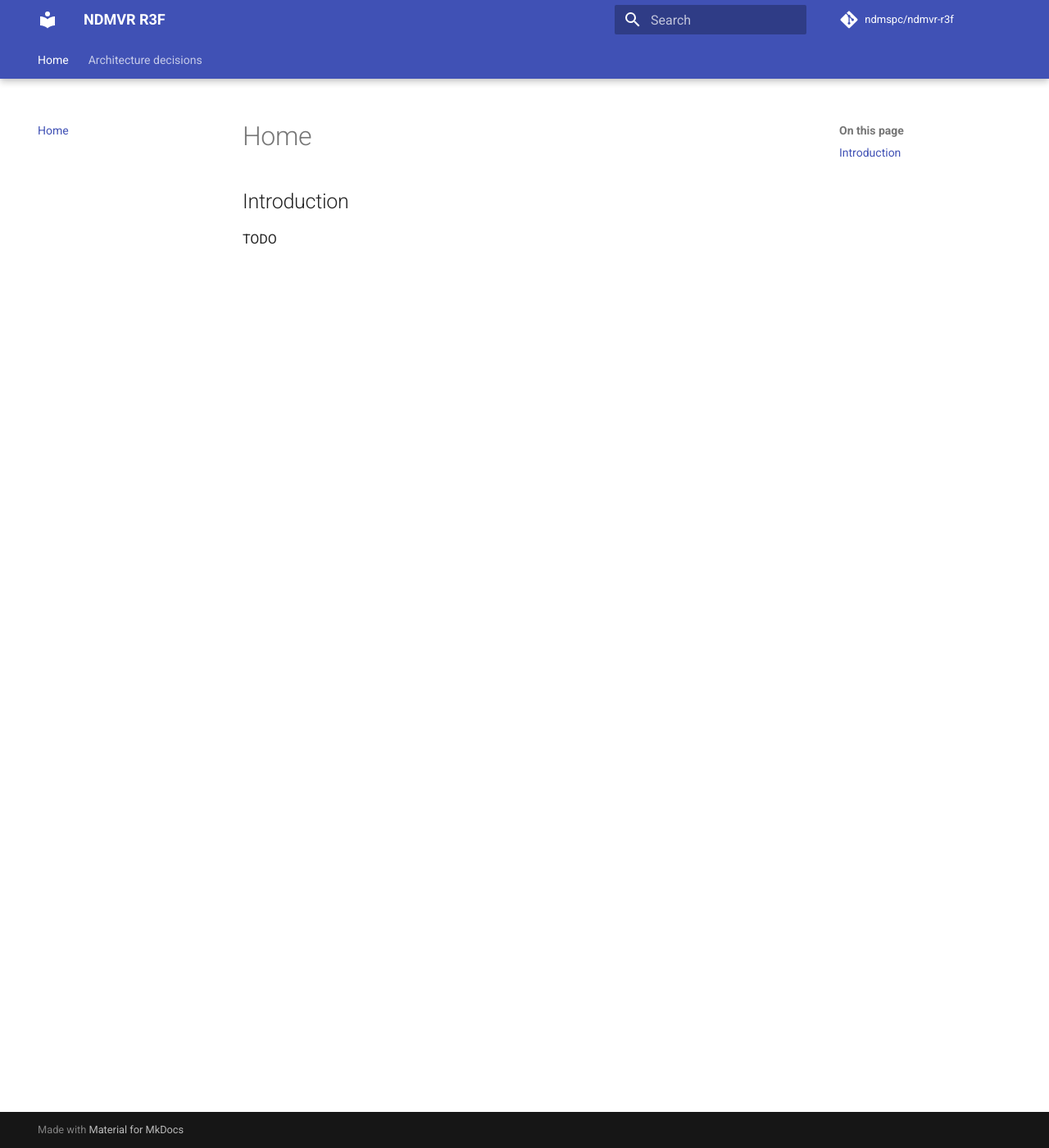
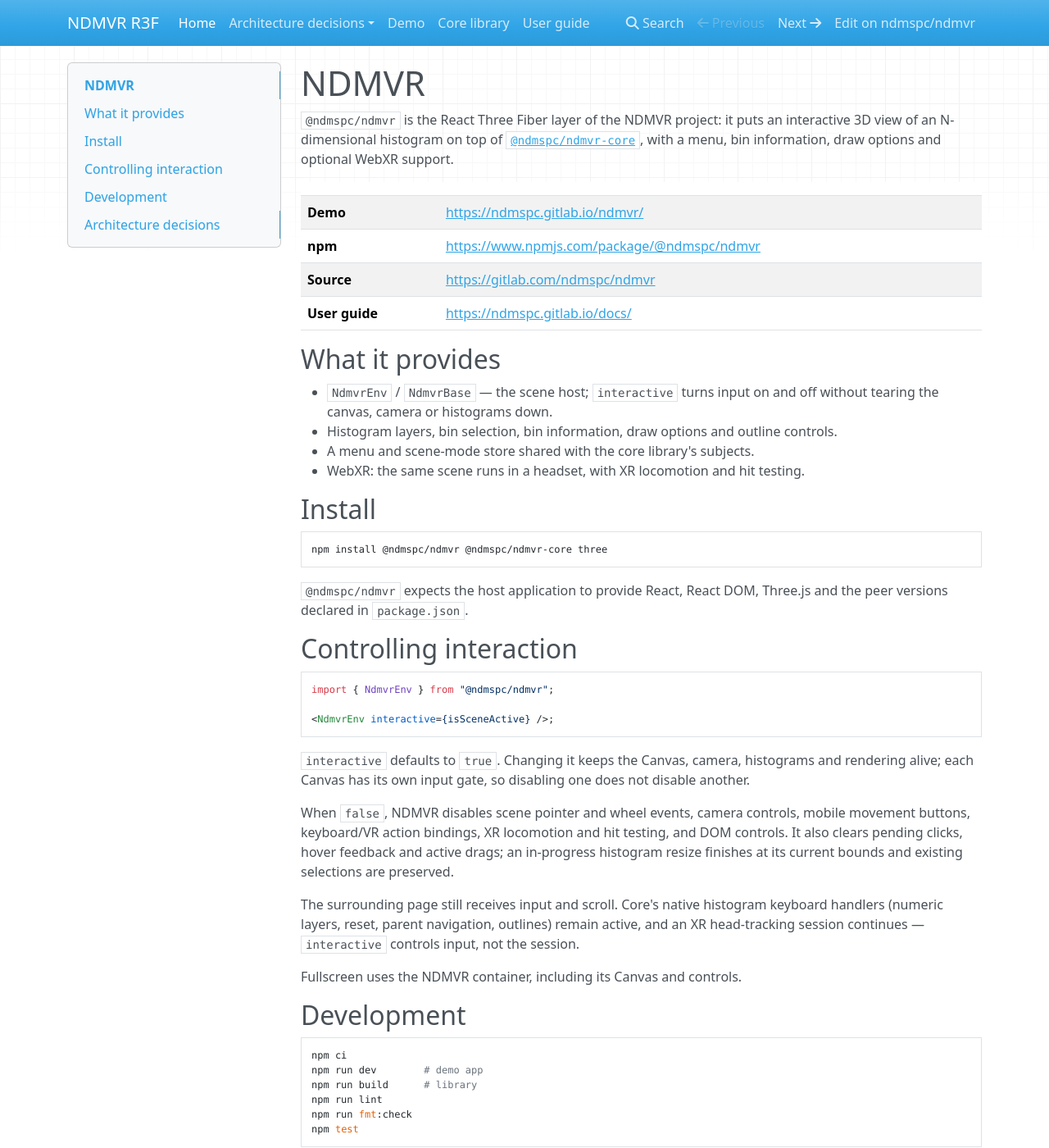
Before and after one commit to ndmspc/ndmvr, an MkDocs documentation site: the page built from docs/index.md, in a window 1280 px wide and 1400 px high. Shown: the whole window at 82% size. Built offline with MkDocs 1.6.1, drawn with Linux system fonts in a browser that asks for light colours; nearby versions of some CDN libraries; comment, search, counter and statistics services are not loaded; some of the changed text lies outside the part shown.

Commit message:
Migrate docs from mkdocs to Zensical

````diff
--- a/.gitlab-ci.yml
+++ b/.gitlab-ci.yml
@@ -68,7 +68,8 @@
   variables:
     GIT_DEPTH: 0
   script:
-    - mkdocs build -d public/docs
+    - zensical build --clean --strict
+    - mkdir -p public && mv site public/docs
     - npm config set legacy-peer-deps=true
     - CI=true npm ci
     - sed -i 's/eval(/(0,eval)(/g' node_modules/jsroot/node_modules/three/examples/jsm/libs/lottie_canvas.module.js
--- a/docs/index.md
+++ b/docs/index.md
@@ -1,6 +1,6 @@
 ---
 title: NDMVR
-summary: Documentation for NDMVR project
+summary: Documentation for the NDMVR project
 authors:
   - Martin Vala
   - Oleh Leshchenko
@@ -8,6 +8,72 @@
 some_url: https://ndmspc.gitlab.io/ndmvr/docs
 ---
 
-## Introduction
+# NDMVR
 
-TODO
+`@ndmspc/ndmvr` is the React Three Fiber layer of the NDMVR project: it puts an interactive 3D view
+of an N-dimensional histogram on top of [`@ndmspc/ndmvr-core`](https://ndmspc.gitlab.io/ndmvr-core/docs/),
+with a menu, bin information, draw options and optional WebXR support.
+
+|                |                                               |
+| -------------- | --------------------------------------------- |
+| **Demo**       | <https://ndmspc.gitlab.io/ndmvr/>             |
+| **npm**        | <https://www.npmjs.com/package/@ndmspc/ndmvr> |
+| **Source**     | <https://gitlab.com/ndmspc/ndmvr>             |
+| **User guide** | <https://ndmspc.gitlab.io/docs/>              |
+
+## What it provides
+
+- `NdmvrEnv` / `NdmvrBase` — the scene host; `interactive` turns input on and off without tearing
+  the canvas, camera or histograms down.
+- Histogram layers, bin selection, bin information, draw options and outline controls.
+- A menu and scene-mode store shared with the core library's subjects.
+- WebXR: the same scene runs in a headset, with XR locomotion and hit testing.
+
+## Install
+
+```bash
+npm install @ndmspc/ndmvr @ndmspc/ndmvr-core three
+```
+
+`@ndmspc/ndmvr` expects the host application to provide React, React DOM, Three.js and the peer
+versions declared in `package.json`.
+
+## Controlling interaction
+
+```tsx
+import { NdmvrEnv } from "@ndmspc/ndmvr";
+
+<NdmvrEnv interactive={isSceneActive} />;
+```
+
+`interactive` defaults to `true`. Changing it keeps the Canvas, camera, histograms and rendering
+alive; each Canvas has its own input gate, so disabling one does not disable another.
+
+When `false`, NDMVR disables scene pointer and wheel events, camera controls, mobile movement
+buttons, keyboard/VR action bindings, XR locomotion and hit testing, and DOM controls. It also clears
+pending clicks, hover feedback and active drags; an in-progress histogram resize finishes at its
+current bounds and existing selections are preserved.
+
+The surrounding page still receives input and scroll. Core's native histogram keyboard handlers
+(numeric layers, reset, parent navigation, outlines) remain active, and an XR head-tracking session
+continues — `interactive` controls input, not the session.
+
+Fullscreen uses the NDMVR container, including its Canvas and controls.
+
+## Development
+
+```bash
+npm ci
+npm run dev        # demo app
+npm run build      # library
+npm run lint
+npm run fmt:check
+npm test
+```
+
+Commits are checked by husky and lint-staged.
+
+## Architecture decisions
+
+See [ADR 0001](adr/0001-shared-interaction-infrastructure.md) for the shared interaction
+infrastructure between `ndmvr` and `ndmvr-core`.
--- /dev/null
+++ b/docs/javascripts/mathjax.js
@@ -0,0 +1,23 @@
+window.MathJax = {
+  tex: {
+    inlineMath: [["\\(", "\\)"]],
+    displayMath: [["\\[", "\\]"]],
+    processEscapes: true,
+    processEnvironments: true,
+  },
+  options: {
+    ignoreHtmlClass: ".*|",
+    processHtmlClass: "arithmatex",
+  },
+};
+
+document$.subscribe(() => {
+  MathJax.startup.output.clearCache();
+  MathJax.typesetClear();
+  MathJax.texReset();
+  MathJax.typesetPromise();
+});
+
+component$.subscribe(({ ref }) => {
+  if (ref.classList.contains("md-annotation")) MathJax.typesetPromise([ref]);
+});
--- a/mkdocs.yml
+++ b/mkdocs.yml
@@ -1,36 +1,43 @@
 site_name: NDMVR R3F
-repo_name: ndmspc/ndmvr-r3f
-repo_url: https://gitlab.com/ndmspc/ndmvr-r3f/docs
-edit_uri: edit/main/docs/
+site_url: https://ndmspc.gitlab.io/ndmvr/docs
+repo_name: ndmspc/ndmvr
+repo_url: https://gitlab.com/ndmspc/ndmvr
+edit_uri: edit/develop/docs/
+
 nav:
   - "Home": index.md
   - "Architecture decisions":
       - "0001 - Shared interaction infrastructure": adr/0001-shared-interaction-infrastructure.md
-extra:
-  version: v1.0.0
-  ndmspc:
-    name: NDMSPC
-    comming_soon: Comming soon ...
-    version: v1.0.0-rc4
+  - "Demo": https://ndmspc.gitlab.io/ndmvr/
+  - "Core library": https://ndmspc.gitlab.io/ndmvr-core/docs/
+  - "User guide": https://ndmspc.gitlab.io/docs/
 
 theme:
-  name: material
+  variant: classic
   features:
-    - navigation.instant
-    - navigation.tabs
-    - navigation.tabs.sticky
+    - toc.follow
     - navigation.sections
-    - navigation.expand
-    - navigation.path
+    - navigation.top
     - content.code.copy
-    - toc.follow
+  palette:
+    - scheme: default
+      primary: white
+      accent: blue
+      toggle:
+        icon: lucide/moon
+        name: Switch to dark mode
+    - scheme: slate
+      primary: black
+      accent: blue
+      toggle:
+        icon: lucide/sun
+        name: Switch to light mode
 
 extra_css:
   - stylesheets/extra.css
 
 plugins:
   - search
-  - mermaid2
   - glightbox:
       touchNavigation: true
       loop: false
@@ -47,15 +54,15 @@
       background: white
       shadow: true
   - macros
-  - git-revision-date-localized:
-      fallback_to_build_date: false
 
 markdown_extensions:
   - admonition
-  - codehilite
   - footnotes
   - meta
-  - pymdownx.arithmatex
+  - attr_list
+  - md_in_html
+  - pymdownx.arithmatex:
+      generic: true
   - pymdownx.highlight:
       anchor_linenums: true
       line_spans: __span
@@ -63,12 +70,9 @@
   - pymdownx.inlinehilite
   - pymdownx.snippets
   - pymdownx.superfences
-  - pymdownx.tabbed
-  - admonition
+  - pymdownx.tabbed:
+      alternate_style: true
   - pymdownx.details
-  - pymdownx.superfences
-  - attr_list
-  - md_in_html
   - toc:
       toc_depth: 2
       permalink: true
@@ -78,7 +82,7 @@
   - pymdownx.keys
   - pymdownx.mark
   - pymdownx.tilde
-  - pymdownx.extra
 
 extra_javascript:
-  - https://cdnjs.cloudflare.com/ajax/libs/mathjax/2.7.0/MathJax.js?config=TeX-MML-AM_CHTML
+  - javascripts/mathjax.js
+  - https://unpkg.com/mathjax@3/es5/tex-mml-chtml.js
````
Also changed, not shown: docs/components/ui-extensions/bounding-frame-box.md (+3 -0 lines), 1 other file.
